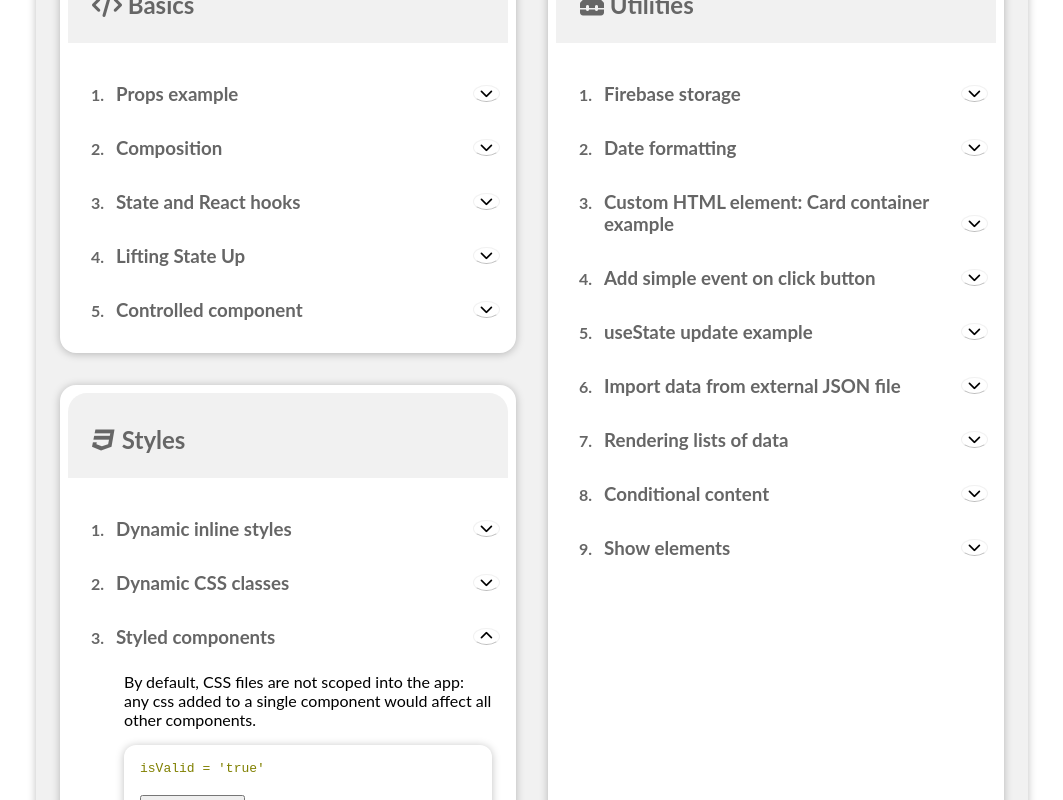
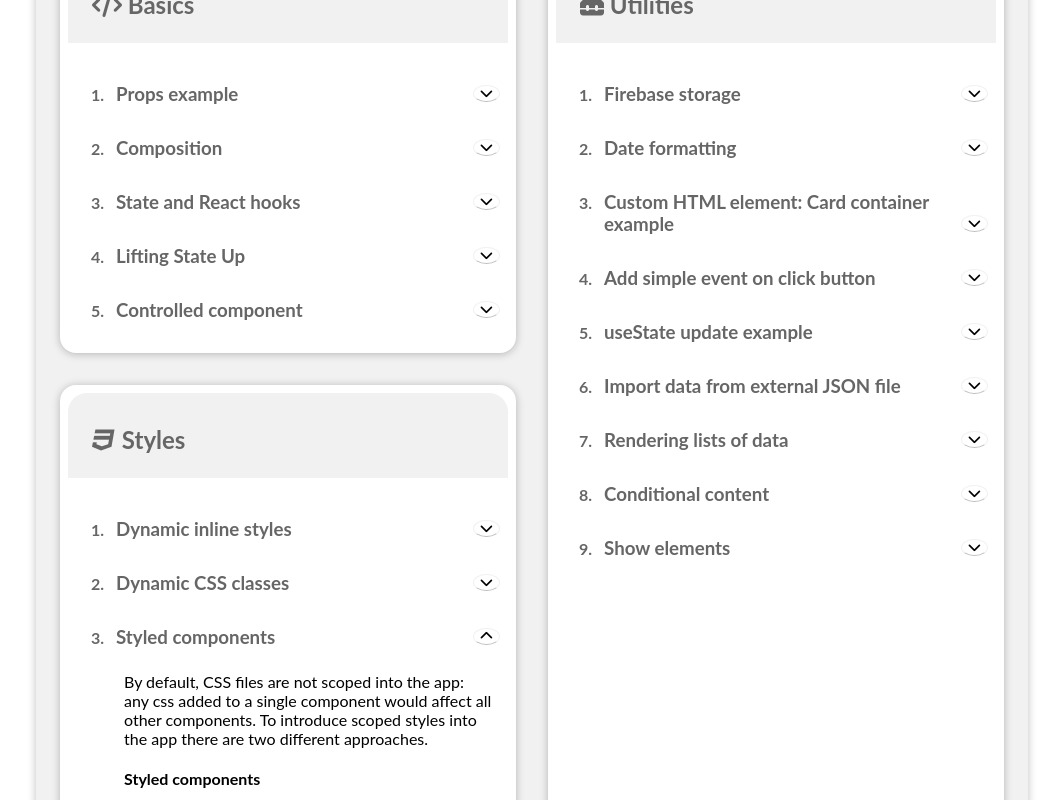
Before and after one commit to mkonemo/react-basics, a React (Create React App) app: page / in a window 1280 px wide. Both pictures are taken after a click on the element "Styled components". Shown: the part 236-1036 px from the top of the page, without its empty margins (108-1171 px from the left). Built offline with nearby package versions, Linux system fonts and the light colour scheme.

Commit message:
2 files modified

```diff
--- a/package.json
+++ b/package.json
@@ -4,7 +4,9 @@
   "private": true,
   "dependencies": {
     "react": "^17.0.2",
-    "react-dom": "^17.0.2"
+    "react-dom": "^17.0.2",
+    "react-is": ">= 16.8.0",
+    "styled-components": "^5.3.1"
   },
   "scripts": {
     "start": "react-scripts start",
--- a/src/components/styles/StyledComponents.js
+++ b/src/components/styles/StyledComponents.js
@@ -15,8 +15,10 @@ const StyledComponents = () => {
   return (
     <div>
       <p>
-        By default, CSS files are not scoped into the app: any css added to a single component would affect all other components.
+        By default, CSS files are not scoped into the app: any css added to a single component would affect all other components. To introduce scoped styles into the app there are two different approaches.
       </p>
+      <h4>Styled components</h4>
+      <a href="www.styled-components.com">www.styled-components.com</a>
       <Card>
         <samp style={{ color: isValid ? 'olive' : 'orange' }}>
           isValid = '{variable}'
```
